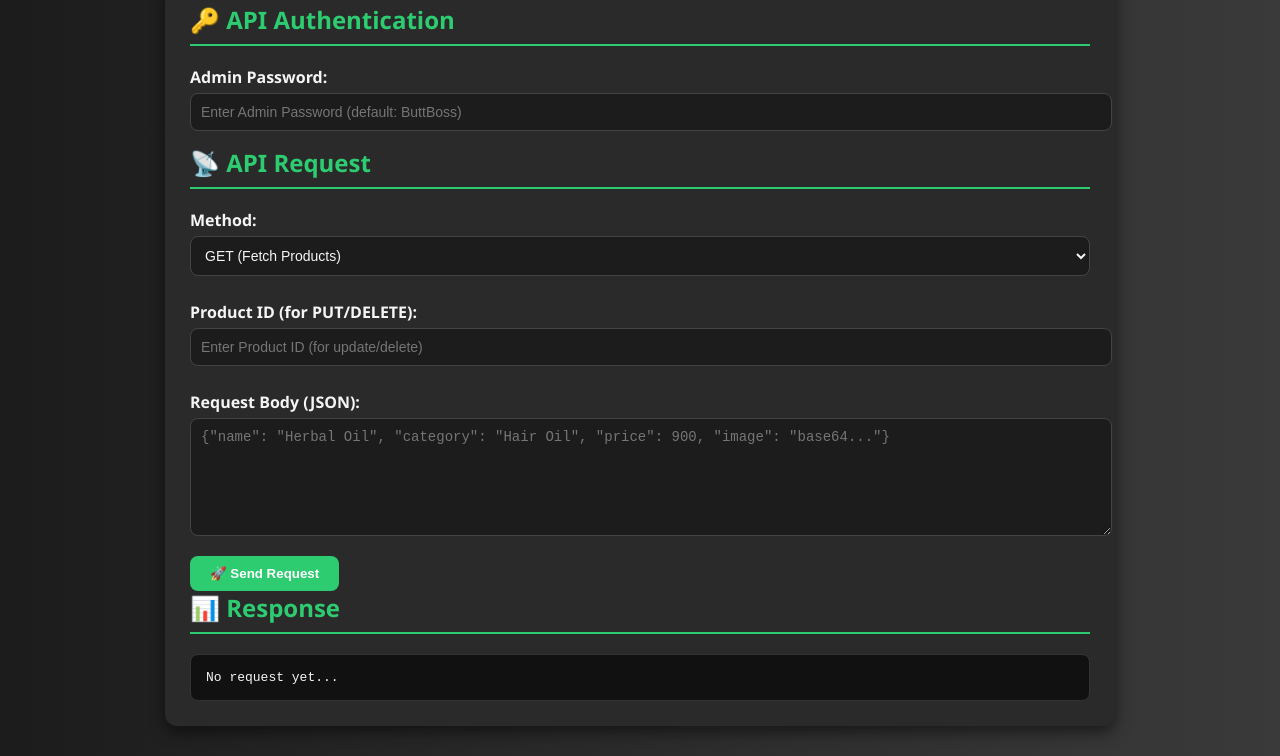
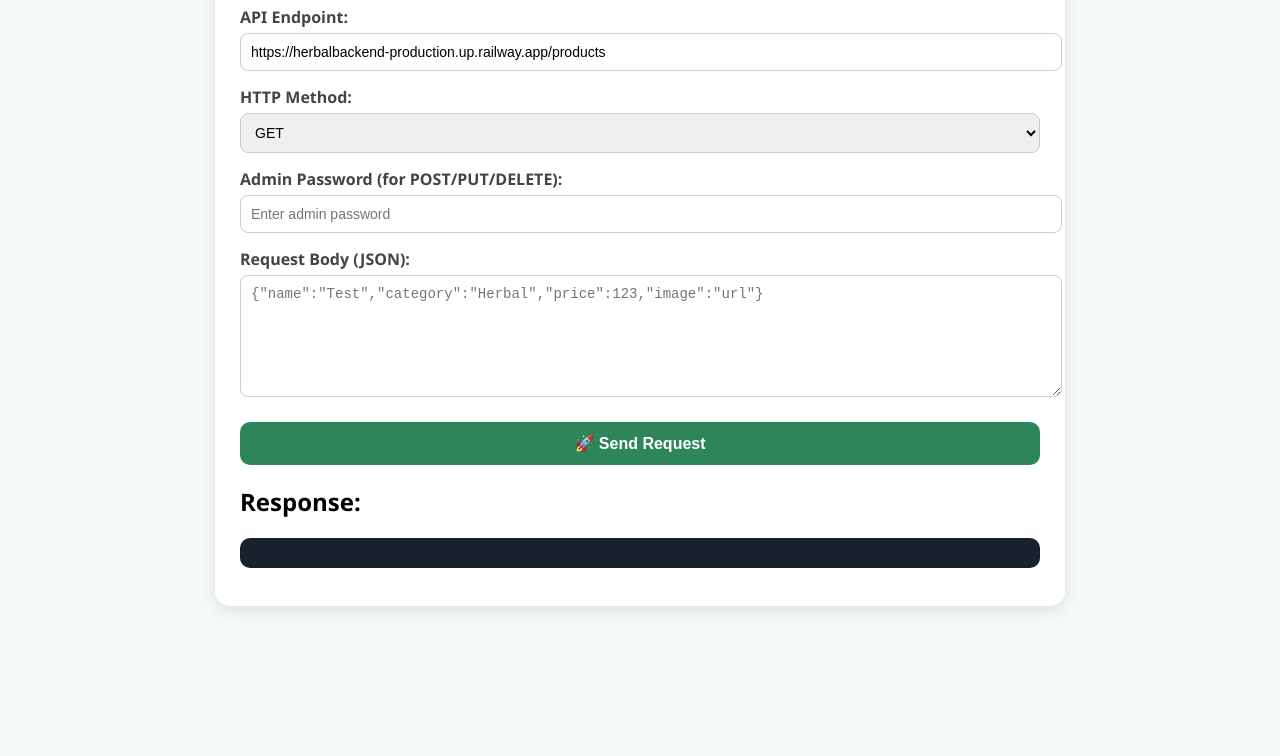
Before and after one commit to MehranButtAK1/Herbal_backend, a website: page apitool/apitest.html in a window 1280 px wide. Shown: the part 125-881 px from the top of the page. After the commit the page ends 800 px from the top, so only its background shows below. Drawn offline with Linux system fonts and the light colour scheme.

Commit message:
Update apitest.html

```diff
--- a/apitool/apitest.html
+++ b/apitool/apitest.html
@@ -1,151 +1,63 @@
 <!DOCTYPE html>
 <html lang="en">
 <head>
-  <meta charset="UTF-8">
-  <meta name="viewport" content="width=device-width, initial-scale=1.0">
-  <title>Herbal API Testing Tool</title>
-  <style>
-    body {
-      font-family: "Segoe UI", Tahoma, sans-serif;
-      background: linear-gradient(to right, #1c1c1c, #3a3a3a);
-      color: #f5f5f5;
-      margin: 0;
-      padding: 0;
-    }
-
-    header {
-      background: #2ecc71;
-      padding: 20px;
-      text-align: center;
-      color: white;
-      font-size: 24px;
-      font-weight: bold;
-      letter-spacing: 1px;
-      box-shadow: 0 4px 10px rgba(0,0,0,0.4);
-    }
-
-    .container {
-      max-width: 900px;
-      margin: 30px auto;
-      background: #2a2a2a;
-      padding: 25px;
-      border-radius: 12px;
-      box-shadow: 0 6px 15px rgba(0,0,0,0.5);
-    }
-
-    h2 {
-      margin-top: 0;
-      color: #2ecc71;
-      border-bottom: 2px solid #2ecc71;
-      padding-bottom: 8px;
-    }
-
-    label {
-      font-weight: bold;
-      display: block;
-      margin: 10px 0 5px;
-    }
-
-    input, textarea, select {
-      width: 100%;
-      padding: 10px;
-      margin-bottom: 15px;
-      border-radius: 8px;
-      border: 1px solid #444;
-      background: #1c1c1c;
-      color: #f5f5f5;
-      font-size: 14px;
-    }
-
-    button {
-      background: #2ecc71;
-      color: white;
-      padding: 10px 20px;
-      border: none;
-      border-radius: 8px;
-      cursor: pointer;
-      font-weight: bold;
-      margin-right: 10px;
-      transition: 0.3s;
-    }
-
-    button:hover {
-      background: #27ae60;
-    }
-
-    .output {
-      background: #111;
-      padding: 15px;
-      border-radius: 8px;
-      margin-top: 20px;
-      max-height: 400px;
-      overflow-y: auto;
-      font-family: monospace;
-      white-space: pre-wrap;
-      border: 1px solid #333;
-    }
-  </style>
+  <meta charset="UTF-8" />
+  <meta name="viewport" content="width=device-width, initial-scale=1.0"/>
+  <title>Herbal API Tool</title>
+  <link rel="stylesheet" href="style.css"/>
 </head>
 <body>
-  <header>🌿 Herbal API Testing Tool</header>
+  <div class="container">
+    <h1>🌿 Herbal API Testing Tool</h1>
 
-  <div class="container">
-    <h2>🔑 API Authentication</h2>
-    <label for="password">Admin Password:</label>
-    <input type="password" id="password" placeholder="Enter Admin Password (default: ButtBoss)" />
+    <label>API Endpoint:</label>
+    <input type="text" id="url" value="https://herbalbackend-production.up.railway.app/products">
 
-    <h2>📡 API Request</h2>
-    <label for="method">Method:</label>
+    <label>HTTP Method:</label>
     <select id="method">
-      <option value="GET">GET (Fetch Products)</option>
-      <option value="POST">POST (Add Product)</option>
-      <option value="PUT">PUT (Update Product)</option>
-      <option value="DELETE">DELETE (Delete Product)</option>
+      <option>GET</option>
+      <option>POST</option>
+      <option>PUT</option>
+      <option>DELETE</option>
     </select>
 
-    <label for="productId">Product ID (for PUT/DELETE):</label>
-    <input type="text" id="productId" placeholder="Enter Product ID (for update/delete)" />
+    <label>Admin Password (for POST/PUT/DELETE):</label>
+    <input type="password" id="adminPassword" placeholder="Enter admin password">
 
-    <label for="body">Request Body (JSON):</label>
-    <textarea id="body" rows="6" placeholder='{"name": "Herbal Oil", "category": "Hair Oil", "price": 900, "image": "base64..."}'></textarea>
+    <label>Request Body (JSON):</label>
+    <textarea id="bodyInput" placeholder='{"name":"Test","category":"Herbal","price":123,"image":"url"}'></textarea>
 
     <button onclick="sendRequest()">🚀 Send Request</button>
 
-    <h2>📊 Response</h2>
-    <div class="output" id="output">No request yet...</div>
+    <h2>Response:</h2>
+    <pre id="responseOutput"></pre>
   </div>
 
   <script>
-    const BASE_URL = "https://herbalbackend-production.up.railway.app/products";
-
     async function sendRequest() {
+      const url = document.getElementById("url").value;
       const method = document.getElementById("method").value;
-      const productId = document.getElementById("productId").value.trim();
-      const bodyInput = document.getElementById("body").value.trim();
-      const password = document.getElementById("password").value;
-
-      let url = BASE_URL;
-      if ((method === "PUT" || method === "DELETE") && productId) {
-        url += "/" + productId;
-      }
+      const bodyInput = document.getElementById("bodyInput").value;
+      const adminPassword = document.getElementById("adminPassword").value;
 
       let options = {
         method,
         headers: {
           "Content-Type": "application/json",
-        }
+        },
       };
 
-      // Admin routes need password
-      if (method !== "GET") {
-        options.headers["x-admin-password"] = password;
+      // Add password header only if POST/PUT/DELETE
+      if (["POST", "PUT", "DELETE"].includes(method)) {
+        options.headers["x-admin-password"] = adminPassword;
       }
 
-      if (bodyInput && (method === "POST" || method === "PUT")) {
+      // Add body if POST/PUT
+      if (["POST", "PUT"].includes(method) && bodyInput.trim() !== "") {
         try {
           options.body = JSON.stringify(JSON.parse(bodyInput));
         } catch (e) {
-          document.getElementById("output").innerText = "❌ Invalid JSON body!";
+          document.getElementById("responseOutput").textContent = "❌ Invalid JSON body!";
           return;
         }
       }
@@ -153,9 +65,9 @@
       try {
         const res = await fetch(url, options);
         const data = await res.json();
-        document.getElementById("output").innerText = JSON.stringify(data, null, 2);
-      } catch (error) {
-        document.getElementById("output").innerText = "❌ Error: " + error.message;
+        document.getElementById("responseOutput").textContent = JSON.stringify(data, null, 2);
+      } catch (err) {
+        document.getElementById("responseOutput").textContent = "⚠️ Error: " + err.message;
       }
     }
   </script>
```
